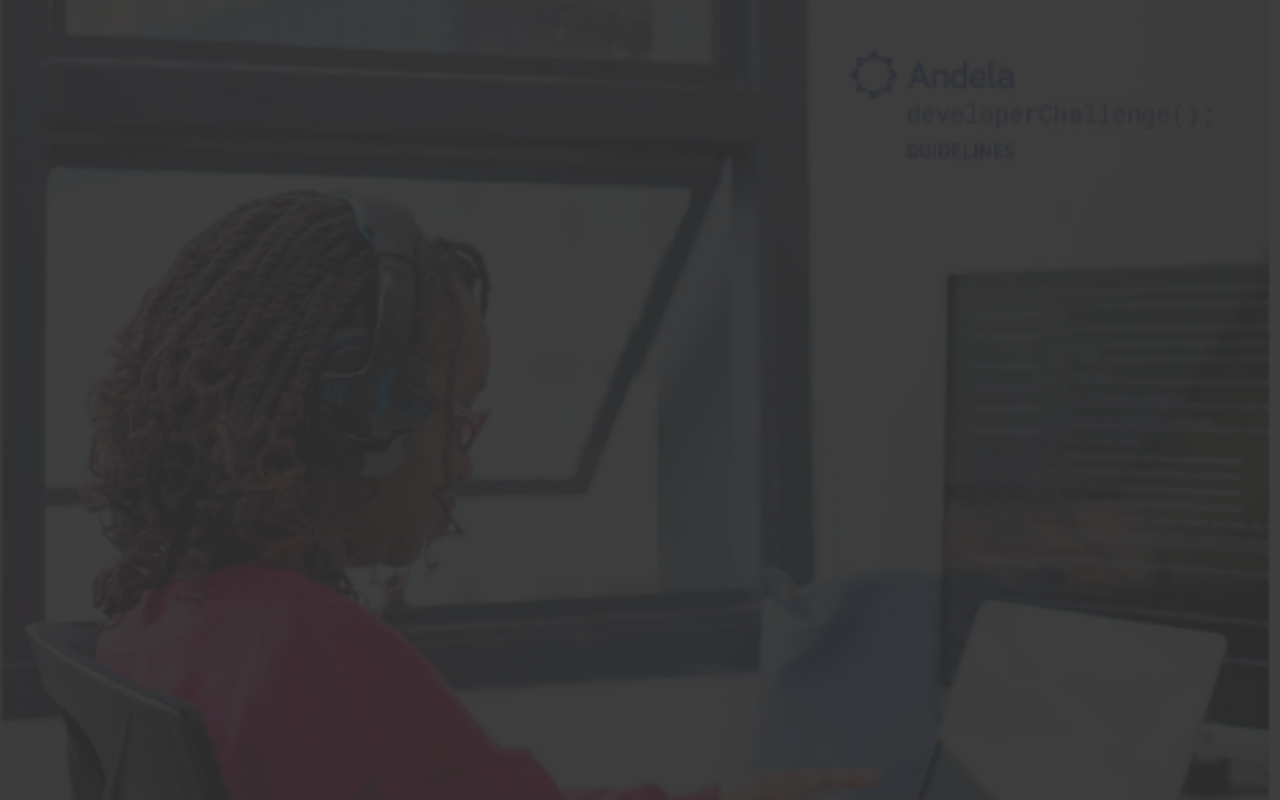
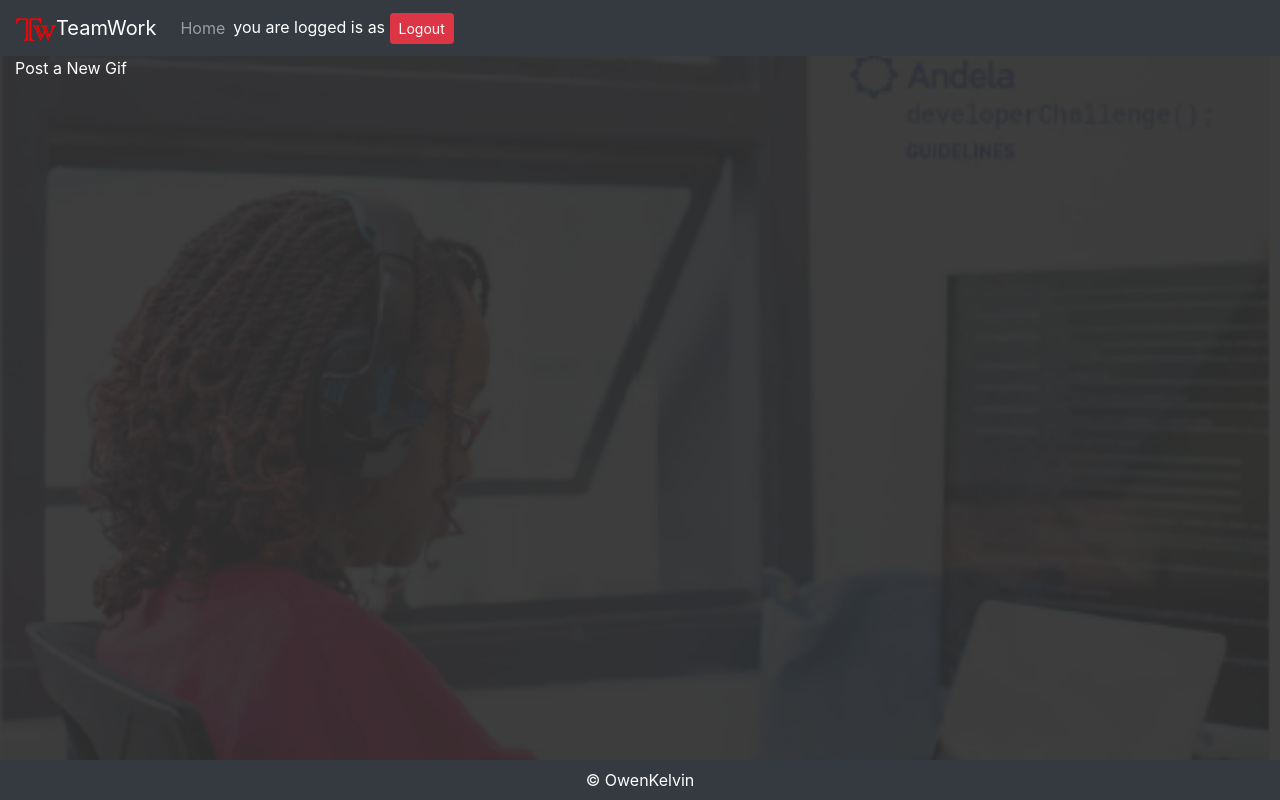
Before and after one commit to OwenKelvin/capstone-project-dev-training_with-andela-frontend, a React (Create React App) app: page /create/gif in a window 1280 px wide. Built offline with nearby package versions, Linux system fonts and the light colour scheme; no server answers.

Commit message:
Reformatted code structure

```diff
--- a/src/Root.tsx
+++ b/src/Root.tsx
@@ -7,7 +7,7 @@ import App from './components/App';
 const Root = ({ store }: {store: any}): any => (
   <Provider store={store}>
     <Router>
-      <Route path='/:filter?' component={App} />
+      <Route path='/:param1?/:param2?/:param3?' component={App} />
     </Router>
   </Provider>
 );
--- a/src/components/App.tsx
+++ b/src/components/App.tsx
@@ -5,8 +5,11 @@ import HomeComponent from './home/home.component';
 import LoginComponent from './login/login.component';
 import DashboardComponent from './dashboard/dashboard.component';
 import ViewArticleComponent from './view-article/view-article.component';
+import CreateArticleComponent from './create-article/create-article.component';
+import CreateGifComponent from './create-gif/create-gif.component';
 
-const App = () => {
+const App = ({ match }: any) => {
+  console.log(match)
   return (
     <main className='App'>
       <Router>
@@ -14,6 +17,8 @@ const App = () => {
         <Route exact path='/login' component={LoginComponent} />
         <Route exact path='/dashboard' component={DashboardComponent} />
         <Route exact path='/view/article/:articleId' component={ViewArticleComponent} />
+        <Route exact path='/create/article' component={CreateArticleComponent} />
+        <Route exact path='/create/gif' component={CreateGifComponent} />
       </Router>
     </main>
   );
--- /dev/null
+++ b/src/components/create-article/create-article.component.tsx
@@ -0,0 +1,19 @@
+import React from 'react';
+import './create-article.component.css';
+import HeaderComponent from '../header/header.component';
+import FooterComponent from '../footer/footer.component';
+
+const CreateArticleComponent = () => {
+  return (
+    <section>
+      <HeaderComponent />
+      Post a New Article
+      <form method="post">
+
+      </form>
+      <FooterComponent />
+    </section>
+  );
+};
+
+export default CreateArticleComponent;
--- /dev/null
+++ b/src/components/create-gif/create-gif.component.tsx
@@ -0,0 +1,21 @@
+import React from 'react';
+import './create-gif.component.css';
+import HeaderComponent from '../header/header.component';
+import FooterComponent from '../footer/footer.component';
+
+const CreateGifComponent = () => {
+  return (
+    <section>
+      <HeaderComponent />
+      <section className='container-fluid'>
+        Post a New Gif
+      </section>
+      <form method="post">
+
+      </form>
+      <FooterComponent />
+    </section>
+  );
+};
+
+export default CreateGifComponent;
--- a/src/components/dashboard/dashboard.component.tsx
+++ b/src/components/dashboard/dashboard.component.tsx
@@ -3,7 +3,9 @@ import './dashboard.component.css';
 import FooterComponent from '../footer/footer.component';
 import HeaderComponent from '../header/header.component';
 import FeedService from '../../services/feed.service';
-import { BrowserRouter as Router, Link } from 'react-router-dom';
+import { BrowserRouter as Router, Link, NavLink } from 'react-router-dom';
+import CreateGifComponent from '../create-gif/create-gif.component';
+import CreateArticleComponent from '../create-article/create-article.component';
 
 class ArticleBody extends Component<
   { url: string | undefined | null, article: string | undefined | null },
@@ -23,13 +25,15 @@ class ArticleBody extends Component<
     return (<section>{this.state.article}</section>);
   }
 }
-class DashboardComponent extends Component<{}, { feeds: any[], error: any }> {
+class DashboardComponent extends Component<{}, { feeds: any[], error: any, page?: 'create-article' | 'create-gif'| 'view' | undefined }> {
   constructor(props: any) {
     super(props);
     this.state = {
       feeds: [],
-      error: null
+      error: null,
     };
+    this.handleLinkToArticle = this.handleLinkToArticle.bind(this);
+    this.handleLinkToGif = this.handleLinkToGif.bind(this);
   }
   componentDidMount() {
     this.getFeeds();
@@ -41,15 +45,30 @@ class DashboardComponent extends Component<{}, { feeds: any[], error: any }> {
       this.setState({ error: err })
     });
   }
+  handleLinkToGif(): void {
+    this.setState({ page: 'create-gif'})
+  }
+  handleLinkToArticle(): void {
+    this.setState({ page: 'create-article'})
+  }
   render() {
+
+    if (this.state.page === 'create-gif') {
+      return (<CreateGifComponent />);
+    }
+    if (this.state.page === 'create-article') {
+      return (<CreateArticleComponent />);
+    }
     return (
       <section>
         <HeaderComponent />
         <Router>
           <section className='container-fluid header-component'>
-            <Link to='/create' className="btn btn-primary">new</Link>
+            <NavLink onClick={this.handleLinkToArticle} to='/create/article' className="btn btn-primary btn-sm">New Article</NavLink>
+            <NavLink to='/create/gif' className="btn btn-primary btn-sm">New Gif</NavLink>
+            <section className='d-flex flex-wrap'>
               {this.state.feeds.map((value, index) => {
-              return (<article >
+                return (<article key={index} className='col-md-6'>
                   <section className='card'>
                     <h1 className='card-heading'>{value.title}</h1>
                     <section className="card-body">
@@ -61,6 +80,7 @@ class DashboardComponent extends Component<{}, { feeds: any[], error: any }> {
                 </article>)
               })}
             </section>
+          </section>
           <FooterComponent />
         </Router>
       </section>
--- a/src/components/header/header.component.tsx
+++ b/src/components/header/header.component.tsx
@@ -1,6 +1,6 @@
 import React, { Component } from 'react';
 import './header.component.css';
-import { BrowserRouter as Router, NavLink } from 'react-router-dom';
+import { BrowserRouter as Router, NavLink, Link } from 'react-router-dom';
 import logo from '../../images/logo.png';
 import AdminLinkComponent from '../admin-link/admin-link.component';
 import AuthService from '../../services/auth.service';
@@ -36,6 +36,11 @@ class HeaderComponent extends Component<{}, { user: IUser }> {
             <button className='navbar-toggler' type='button' data-toggle='collapse' data-target='#collapsibleNavbar'>
               <span className='navbar-toggler-icon'></span>
             </button>
+            <ul className='navbar-nav'>
+              <li className='nav-item'>
+                <Link className='nav-link' to='/dashboard'>Home</Link>
+              </li>
+            </ul>
             {this.state.user.isAdmin ? <AdminLinkComponent /> : ''}
             <section className='justify-content-start'>you are logged is as {this.state.user.email} <button className='btn btn-sm btn-danger'> Logout</button></section>
           </nav>
--- a/src/store/index.tsx
+++ b/src/store/index.tsx
@@ -2,6 +2,8 @@ import { createStore, applyMiddleware } from 'redux';
 import thunk from 'redux-thunk';
 import rootReducer from './reducers/root.reducer';
 
-export default function configureStore(initialState = {}) {
-  return createStore(rootReducer, initialState, applyMiddleware(thunk));
+const configureStore = (initialState = {}) => {
+    return createStore(rootReducer, initialState, applyMiddleware(thunk));
 }
+
+export default configureStore;
```
Also changed, not shown: src/components/create-article/create-article.component.css (added), src/components/create-gif/create-gif.component.css (added), 2 other files (tests, documents, lock files or other folders). Lines whose indentation alone changed are shown as unchanged.
